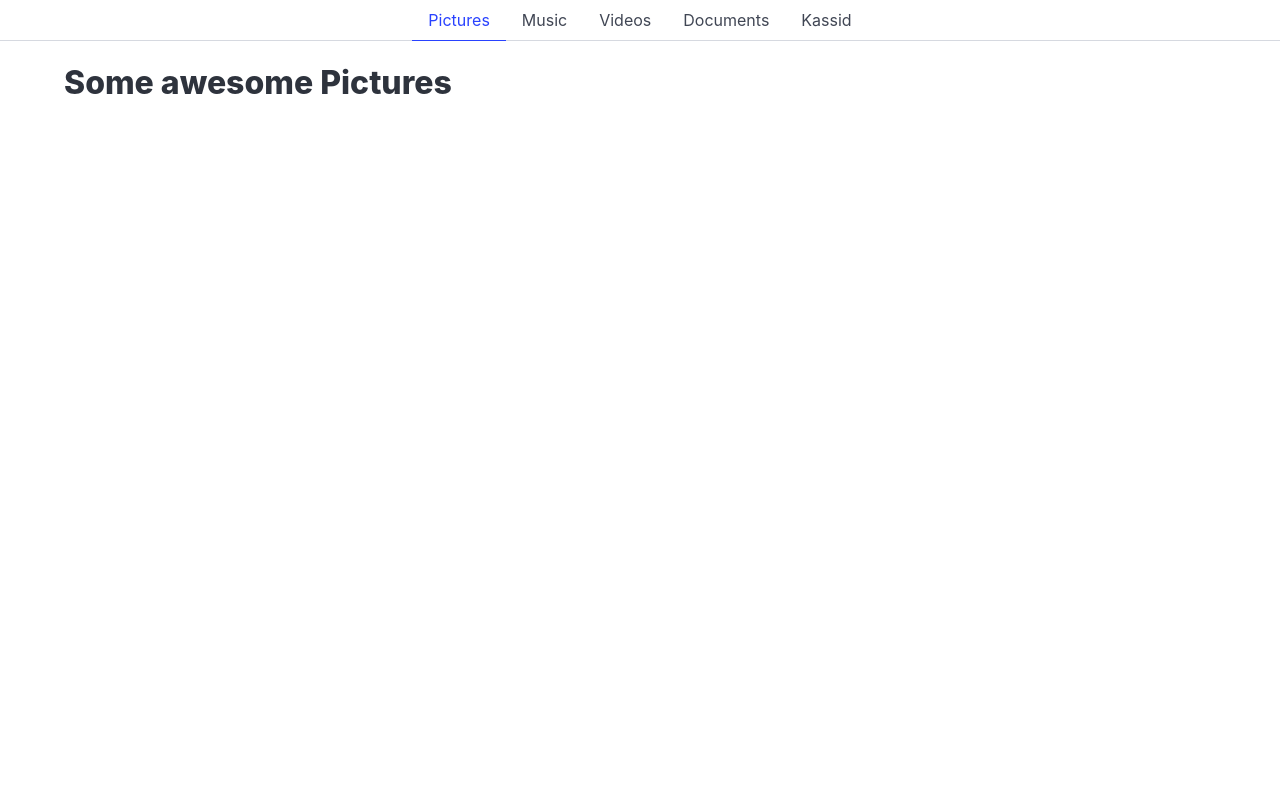
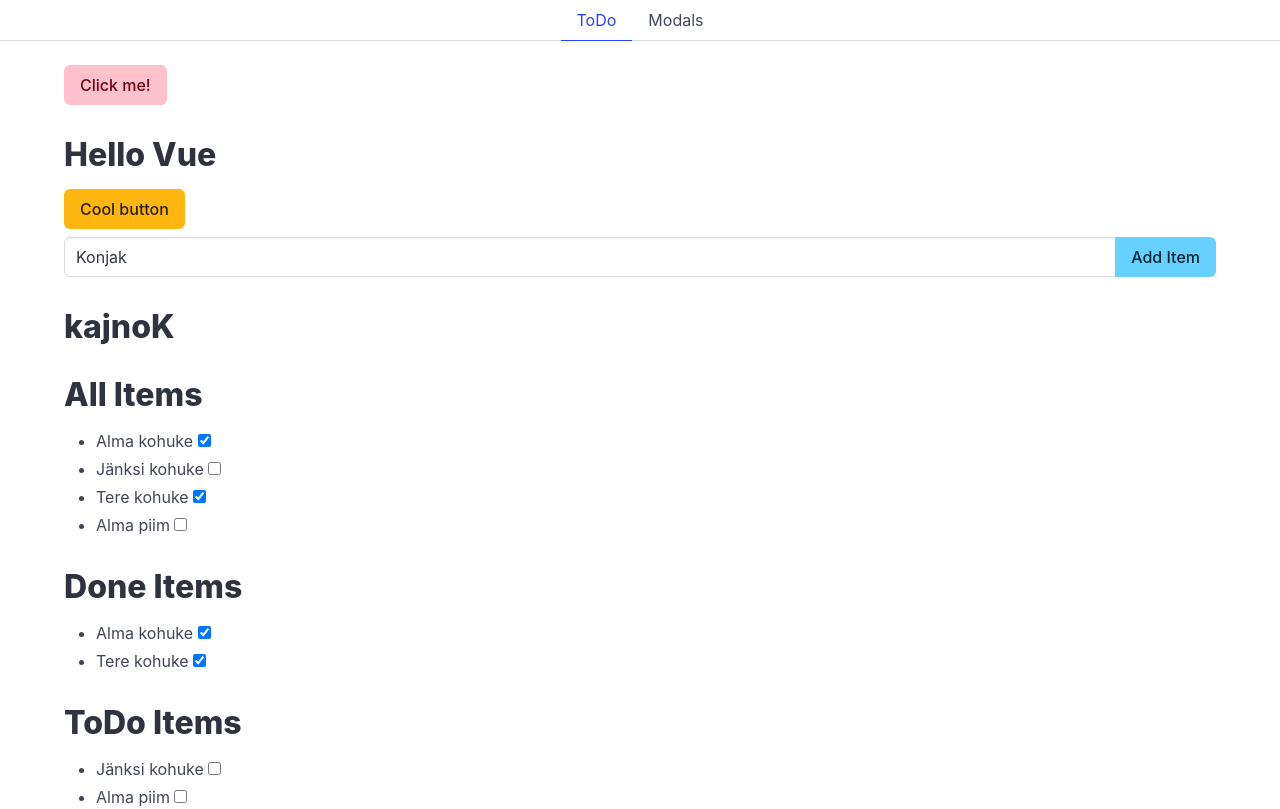
Before and after one commit to helen941/vm24learnjs, a Vue app: page / in a window 1280 px wide. Built offline with nearby package versions, Linux system fonts and the light colour scheme.

Commit message:
Add comonent is examples

```diff
--- a/src/App.vue
+++ b/src/App.vue
@@ -1,15 +1,15 @@
 <script setup>
 import { ref } from 'vue';
 import Tab from './components/Tab.vue';
+import ToDo from './pages/ToDo.vue';
+import Modals from './pages/Modals.vue';
+
+
 let activeTab = ref(0);
-let titles = ref(['Pictures', 'Music', 'Videos', 'Documents', 'Kassid'])
+let titles = ref(['ToDo', 'Modals'])
 let contents = ref([
-    'Some awesome Pictures',
-    'Some awesome Music',
-    'Some awesome Videos',
-    'Some awesome Documents',
-    'Some awesome Kassid',
-
+    ToDo,
+    Modals,
 ])
 
 function setTab(index){
@@ -20,8 +20,5 @@
 
 <template>
     <Tab :active="activeTab" :titles="titles" @change="setTab"></Tab>
-    <div class="container content">
-      <h1>{{ contents[activeTab] }}</h1>
-    </div>
-
+    <component :is="contents[activeTab]"></component>
 </template>
--- a/src/Pages/ToDo.vue
+++ b/src/Pages/ToDo.vue
@@ -1,6 +1,6 @@
 <script setup>
 import { computed, ref } from 'vue';
-import ItemList from './components/ItemList.vue';
+import ItemList from '../components/ItemList.vue';
 let message = ref('Hello Vue');
 let isDanger = ref(false)
 let newItem = ref('Konjak');
```
